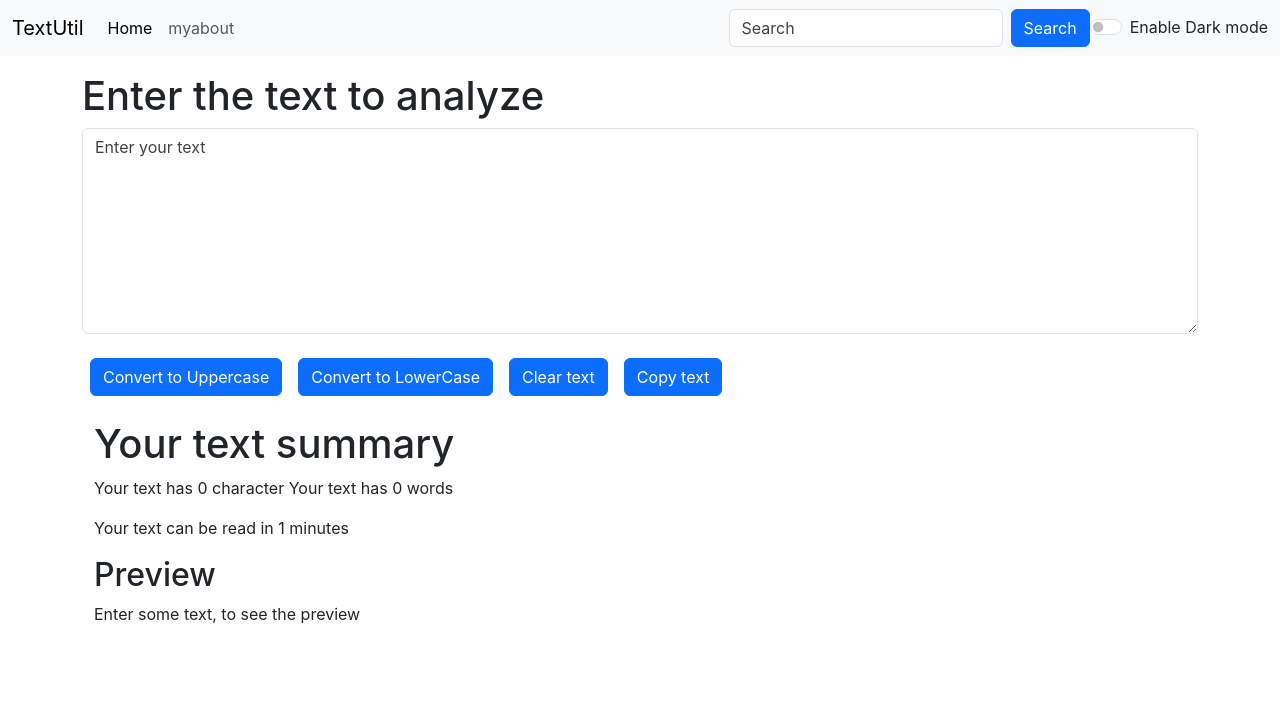
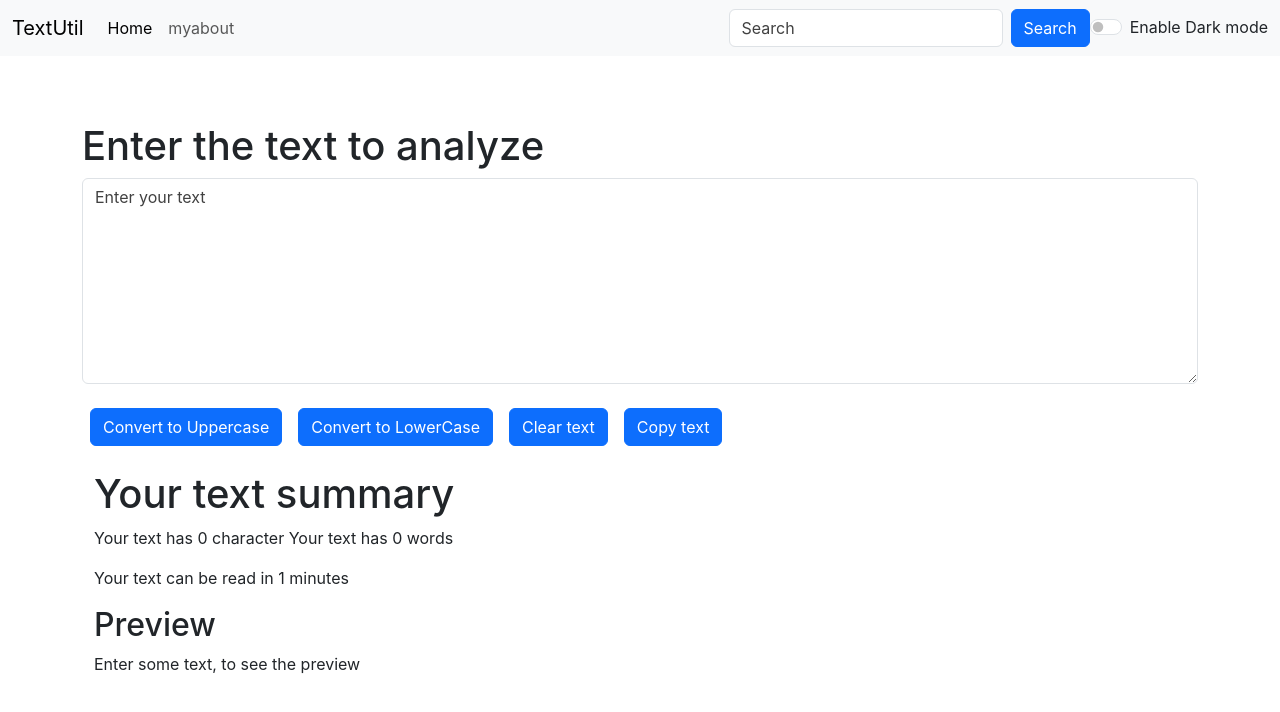
Before and after one commit to PacemakerX/leanring-react, a React (Create React App) app: page / in a window 1280 px wide. Shown: the top 712 px of the page. Built offline with nearby package versions, Linux system fonts and the light colour scheme.

Commit message:
solves the , layout shift problem due to alert

```diff
--- a/src/component/Alert.js
+++ b/src/component/Alert.js
@@ -6,7 +6,8 @@
   };
 
   return (
-    props.alert && (
+    <div style={{height:'50px'}}>
+    {props.alert && (
       <div
         className={`alert alert-${lowercaseFirstCharacter()} alert-dismissible fade show`}
         role="alert"
@@ -20,6 +21,7 @@
           aria-label="Close"
         ></button>
       </div>
-    )
+    )} {/* Now that we have enclosed the props.alert inside the div, we neet to wrap it up with curly braces  */}
+    </div>
   );
 }
```
